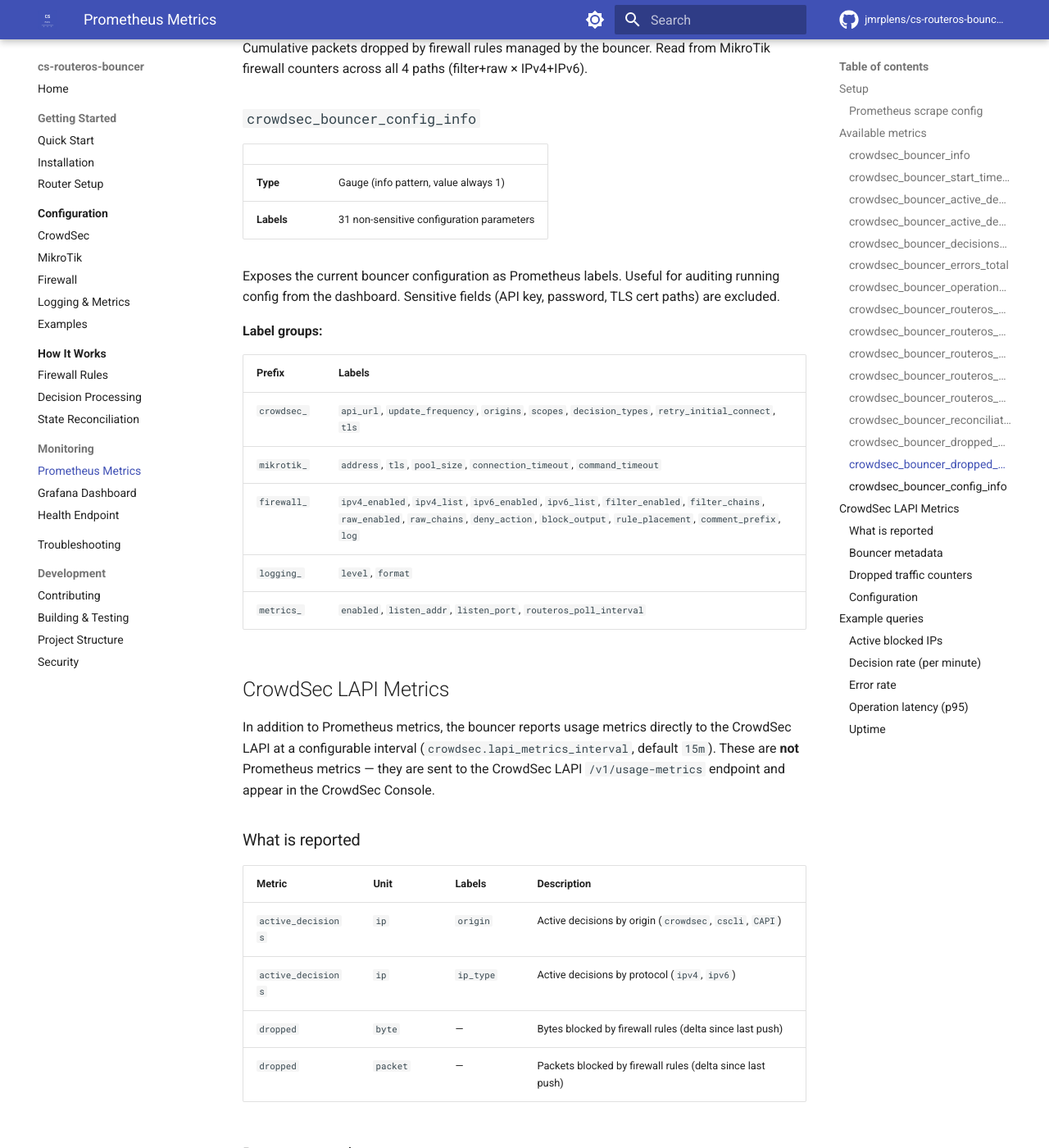
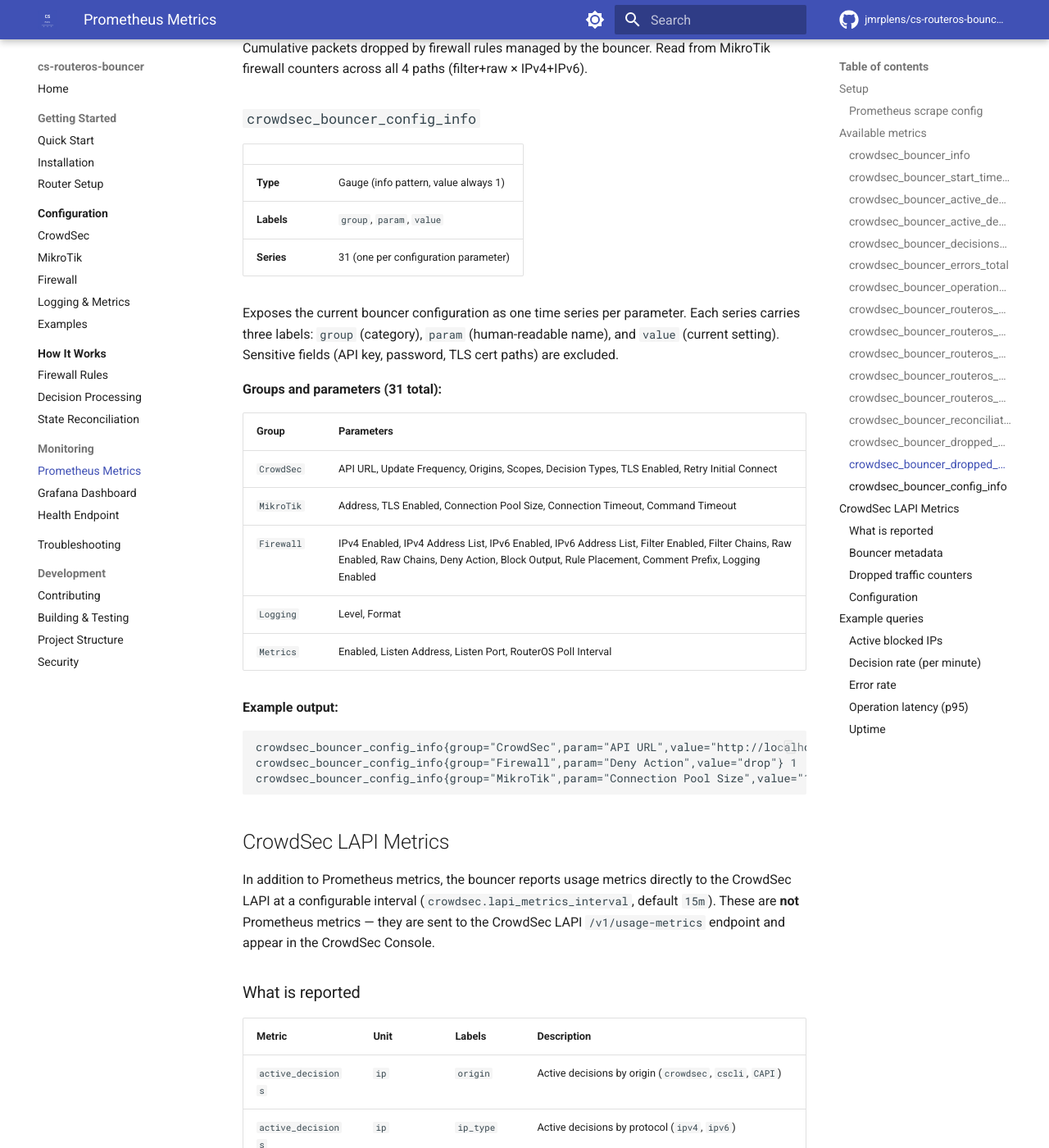
Before and after one commit to jmrplens/cs-routeros-bouncer, an MkDocs documentation site: the page built from docs/monitoring/prometheus.md, in a window 1280 px wide and 1400 px high, scrolled down 4597 px. Shown: the whole window at 82% size. Built offline with MkDocs 1.6.1 and Material for MkDocs 9.7.7, drawn with Linux system fonts in a browser that asks for light colours; comment, search, counter and statistics services are not loaded.

Commit message:
refactor: redesign config_info metric to per-parameter series with group coloring
- Change crowdsec_bouncer_config_info from single 31-label gauge to 31
  separate series with group/param/value labels
- Revert dashboard from 5 collapsible config rows to single Configuration
  table with color-coded Group column (blue=CrowdSec, green=MikroTik,
  orange=Firewall, purple=Logging, yellow=Metrics)
- Update all 5 SetConfigInfo tests for new metric structure
- Update prometheus.md and grafana.md documentation

````diff
--- a/docs/monitoring/prometheus.md
+++ b/docs/monitoring/prometheus.md
@@ -178,19 +178,28 @@ Cumulative packets dropped by firewall rules managed by the bouncer. Read from M
 | | |
 |---|---|
 | **Type** | Gauge (info pattern, value always 1) |
-| **Labels** | 31 non-sensitive configuration parameters |
+| **Labels** | `group`, `param`, `value` |
+| **Series** | 31 (one per configuration parameter) |
 
-Exposes the current bouncer configuration as Prometheus labels. Useful for auditing running config from the dashboard. Sensitive fields (API key, password, TLS cert paths) are excluded.
+Exposes the current bouncer configuration as one time series per parameter. Each series carries three labels: `group` (category), `param` (human-readable name), and `value` (current setting). Sensitive fields (API key, password, TLS cert paths) are excluded.
 
-**Label groups:**
+**Groups and parameters (31 total):**
 
-| Prefix | Labels |
-|--------|--------|
-| `crowdsec_` | `api_url`, `update_frequency`, `origins`, `scopes`, `decision_types`, `retry_initial_connect`, `tls` |
-| `mikrotik_` | `address`, `tls`, `pool_size`, `connection_timeout`, `command_timeout` |
-| `firewall_` | `ipv4_enabled`, `ipv4_list`, `ipv6_enabled`, `ipv6_list`, `filter_enabled`, `filter_chains`, `raw_enabled`, `raw_chains`, `deny_action`, `block_output`, `rule_placement`, `comment_prefix`, `log` |
-| `logging_` | `level`, `format` |
-| `metrics_` | `enabled`, `listen_addr`, `listen_port`, `routeros_poll_interval` |
+| Group | Parameters |
+|-------|-----------|
+| `CrowdSec` | API URL, Update Frequency, Origins, Scopes, Decision Types, TLS Enabled, Retry Initial Connect |
+| `MikroTik` | Address, TLS Enabled, Connection Pool Size, Connection Timeout, Command Timeout |
+| `Firewall` | IPv4 Enabled, IPv4 Address List, IPv6 Enabled, IPv6 Address List, Filter Enabled, Filter Chains, Raw Enabled, Raw Chains, Deny Action, Block Output, Rule Placement, Comment Prefix, Logging Enabled |
+| `Logging` | Level, Format |
+| `Metrics` | Enabled, Listen Address, Listen Port, RouterOS Poll Interval |
+
+**Example output:**
+
+```
+crowdsec_bouncer_config_info{group="CrowdSec",param="API URL",value="http://localhost:8080/"} 1
+crowdsec_bouncer_config_info{group="Firewall",param="Deny Action",value="drop"} 1
+crowdsec_bouncer_config_info{group="MikroTik",param="Connection Pool Size",value="10"} 1
+```
 
 ## CrowdSec LAPI Metrics
 
````
Also changed, not shown: docs/monitoring/grafana.md (+9 -9 lines), 3 other files.
